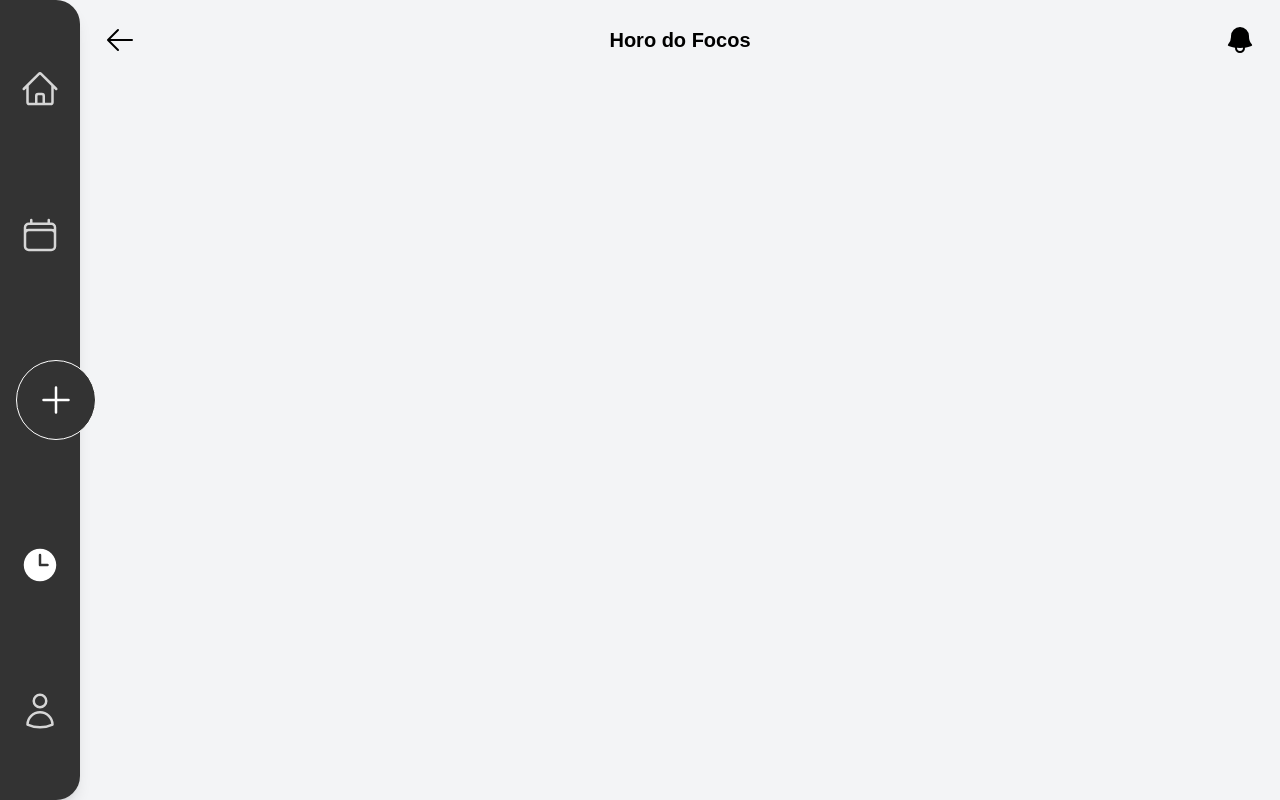
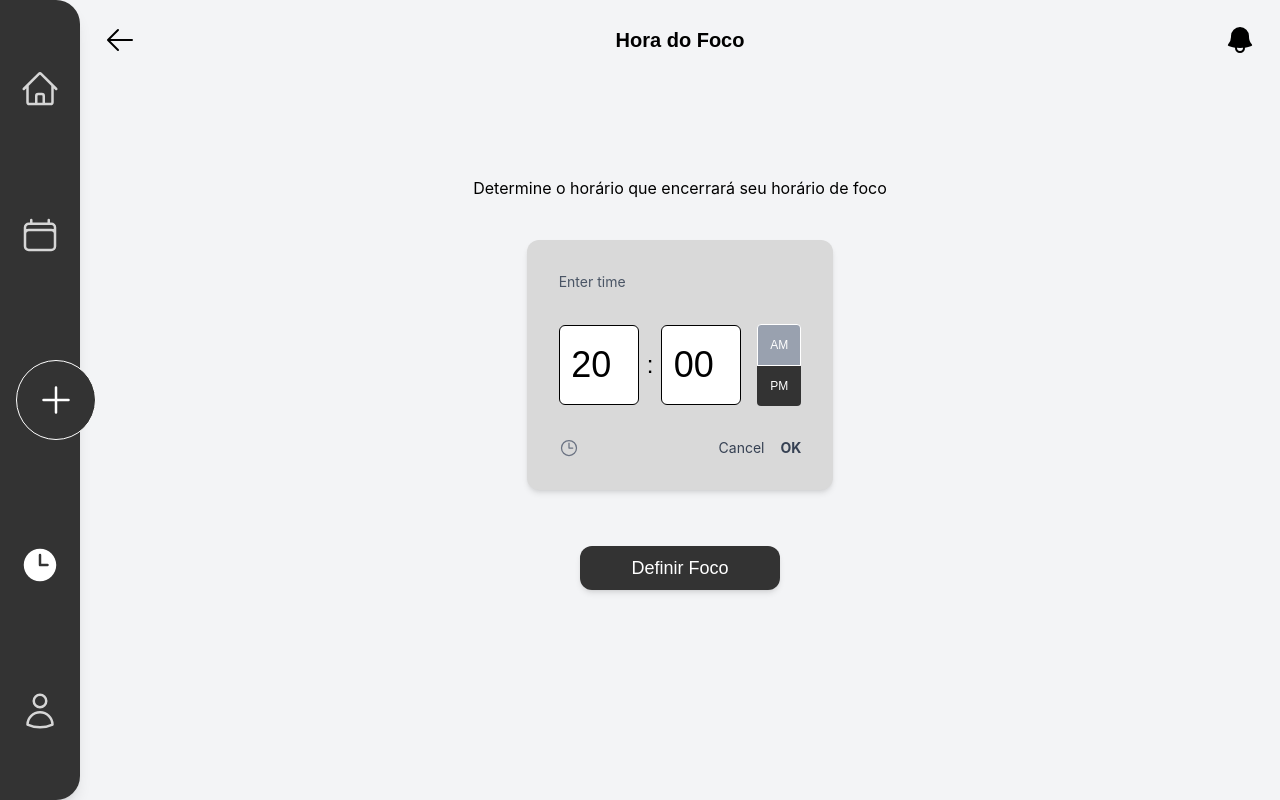
Before and after one commit to antigx/mega-to-do-list-front, a React (Vite) app: page /mega-to-do-list-front/foco in a window 1280 px wide. Built offline with nearby package versions, Linux system fonts and the light colour scheme; a web font is replaced by a local one.

Commit message:
feat: add pagina foco

```diff
--- a/package.json
+++ b/package.json
@@ -21,6 +21,7 @@
     "date-fns": "^4.1.0",
     "react": "^19.1.0",
     "react-circular-progressbar": "^2.2.0",
+    "react-countdown-circle-timer": "^3.2.1",
     "react-dom": "^19.1.0",
     "react-router-dom": "^7.6.0",
     "swiper": "^11.2.6"
--- a/src/App.tsx
+++ b/src/App.tsx
@@ -12,7 +12,7 @@ import type { Task } from "./types/Task";
 import Profile from "./pages/Profile";
 import Notifications from "./pages/Notifications";
 import AddTask from "./pages/AddTask";
-import Cronometer from "./pages/Cronometer";
+import Cronometer from "./pages/Focus";
 
 const tasks: Task[] = [
   {
@@ -123,7 +123,6 @@ function App() {
         >
           <Route path="/" element={<Home />} />
           <Route path="/login" element={<Login />} />
-          /*
           <Route path="/cadastro" element={<SignUp />} /> */
         </Route>
 
--- /dev/null
+++ b/src/components/Cronometer.tsx
@@ -0,0 +1,96 @@
+import { CountdownCircleTimer } from "react-countdown-circle-timer";
+import { PauseIcon } from "@heroicons/react/24/outline";
+import { TrashIcon, ArrowPathIcon, PlayIcon } from "@heroicons/react/24/solid";
+import { useEffect, useState, type Dispatch, type SetStateAction } from "react";
+
+interface CronometerProps {
+  setTime: Dispatch<SetStateAction<number>>;
+  time: number;
+  setPlay: Dispatch<SetStateAction<boolean>>;
+  play: boolean;
+  setShowCronometer: Dispatch<SetStateAction<boolean>>;
+}
+
+export default function Cronometer({
+  setTime,
+  time,
+  setPlay,
+  play,
+  setShowCronometer,
+}: CronometerProps) {
+  const [key, setKey] = useState<number>(0); // Key to force timer reset
+  const [timerSize, setTimerSize] = useState(150); // Default size (mobile)
+
+  useEffect(() => {
+    const handleResize = () => {
+      if (window.innerWidth < 640) setTimerSize(350); // sm
+      else if (window.innerWidth < 768) setTimerSize(300); // md
+      else if (window.innerWidth < 1024) setTimerSize(400); // lg
+      else setTimerSize(500); // xl+
+    };
+
+    handleResize(); // Set initial size
+    window.addEventListener("resize", handleResize);
+    return () => window.removeEventListener("resize", handleResize);
+  }, []);
+
+  const resetTimer = () => {
+    setKey((prevKey) => prevKey + 1); // Change key to force timer remount
+    setPlay(true); // Auto-start on reset
+  };
+  return (
+    <>
+      <CountdownCircleTimer
+        key={key}
+        isPlaying={play}
+        duration={time}
+        colors="#333333"
+        size={timerSize}
+        strokeWidth={15}
+        trailColor="#d9d9d9"
+      >
+        {({ remainingTime }) => {
+          const min = String(Math.floor(remainingTime / 60)).padStart(2, "0");
+          const sec = String(remainingTime % 60).padStart(2, "0");
+          return (
+            <div className="text-3xl sm:text-4xl md:text-5xl font-bold text-gray-800">
+              {`${min}:${sec}`}
+            </div>
+          );
+        }}
+      </CountdownCircleTimer>
+      <div className="flex items-center gap-5">
+        <div
+          onClick={() => {
+            setTime(0);
+            setShowCronometer(false);
+          }}
+          className="p-4 rounded-full border"
+        >
+          <TrashIcon className="w-8" />
+        </div>
+        <div
+          onClick={() => {
+            setPlay(!play);
+          }}
+          className="bg-gray-secondary p-4 rounded-full border"
+        >
+          {play ? (
+            <PauseIcon className="w-12 text-white " />
+          ) : (
+            <PlayIcon className="w-12 text-white" />
+          )}
+        </div>
+        <div
+          onClick={() => {
+            setTime(time);
+            resetTimer();
+          }}
+          className="p-4 rounded-full border"
+        >
+          <ArrowPathIcon className="w-8" />
+        </div>
+      </div>
+    </>
+  );
+}
--- a/src/components/Navbar.tsx
+++ b/src/components/Navbar.tsx
@@ -62,7 +62,6 @@ export default function Navbar() {
           </div>
         )}
       </NavLink>
-      {/* Ícones regulares */}
       <NavLink to="/foco">
         {({ isActive }) => (
           <IconNavbar>
--- /dev/null
+++ b/src/components/TimePicker.tsx
@@ -0,0 +1,98 @@
+import {
+  useState,
+  type Dispatch,
+  type MouseEventHandler,
+  type SetStateAction,
+} from "react";
+import { ClockIcon } from "@heroicons/react/24/outline";
+import Button from "./Button";
+
+export default function TimePicker({
+  handleClickTimer,
+}: {
+  handleClickTimer: (hour: number, minute: number) => void;
+}) {
+  const [hour, setHour] = useState(20);
+  const [minute, setMinute] = useState(0);
+  const [isAM, setIsAM] = useState(false);
+
+  const formatNumber = (num: number) => num.toString().padStart(2, "0");
+
+  const handleHourChange = (e: React.ChangeEvent<HTMLInputElement>) => {
+    let value = parseInt(e.target.value);
+    if (!isNaN(value)) setHour(Math.min(23, Math.max(0, value)));
+  };
+
+  const handleMinuteChange = (e: React.ChangeEvent<HTMLInputElement>) => {
+    let value = parseInt(e.target.value);
+    if (!isNaN(value)) setMinute(Math.min(59, Math.max(0, value)));
+  };
+
+  const toggleAMPM = () => {
+    setIsAM(!isAM);
+    if (hour >= 12) {
+      setHour(hour - 12);
+    } else {
+      setHour(hour + 12);
+    }
+  };
+
+  const handleClick = () => {
+    handleClickTimer(hour, minute);
+  };
+
+  return (
+    <>
+      <h1>Determine o horário que encerrará seu horário de foco</h1>
+      <div className="flex flex-col gap-4 max-w-2/3 h-full rounded-xl bg-gray-primary p-8 shadow-md text-center space-y-4 shadow-inner">
+        <p className="text-sm w-full text-left text-gray-600">Enter time</p>
+        <div className="flex justify-center items-center space-x-2 text-2xl font-family-body">
+          <input
+            type="number"
+            value={formatNumber(hour)}
+            onChange={handleHourChange}
+            className="bg-white w-20 h-20 rounded-md border text-center text-4xl"
+          />
+          <span>:</span>
+          <input
+            type="number"
+            value={formatNumber(minute)}
+            onChange={handleMinuteChange}
+            className="bg-white w-20 h-20 rounded-md border text-center text-4xl"
+          />
+          <div className="ml-2 flex flex-col text-white">
+            <button
+              className={`text-xs p-3 rounded-t ${
+                isAM ? "bg-gray-secondary" : "bg-gray-400 border"
+              }`}
+              onClick={() => {
+                if (!isAM) toggleAMPM();
+              }}
+            >
+              AM
+            </button>
+            <button
+              className={`text-xs p-3 rounded-b ${
+                !isAM ? "bg-gray-secondary " : "bg-gray-400 border"
+              }`}
+              onClick={() => {
+                if (isAM) toggleAMPM();
+              }}
+            >
+              PM
+            </button>
+          </div>
+        </div>
+
+        <div className="flex justify-between items-center text-sm text-gray-700">
+          <ClockIcon className="w-5 h-5 text-gray-500" />
+          <div className="space-x-4">
+            <button className="hover:underline">Cancel</button>
+            <button className="font-bold hover:underline">OK</button>
+          </div>
+        </div>
+      </div>
+      <Button text="Definir Foco" handleClick={handleClick} />
+    </>
+  );
+}
--- a/src/pages/AddTask.tsx
+++ b/src/pages/AddTask.tsx
@@ -1,5 +1,9 @@
 import Header from "../components/Header";
 
 export default function AddTask() {
-  return <Header text="Adicionar Tarefa" />;
+  return (
+    <>
+      <Header text="Adicionar Tarefa" />
+    </>
+  );
 }
--- a/src/pages/Cronometer.tsx
+++ /dev/null
@@ -1,5 +0,0 @@
-import Header from "../components/Header";
-
-export default function Cronometer() {
-  return <Header text="Horo do Focos" />;
-}
--- a/src/pages/Dashboard.tsx
+++ b/src/pages/Dashboard.tsx
@@ -2,7 +2,7 @@ import GroupTask from "../components/GroupTask";
 import TodayTasks from "../components/TodayTasks";
 import type { Task } from "../types/Task";
 import profileImage from "../assets/profile.jpg";
-import { CarouselTasks } from "../components/CarouselTaks";
+import { CarouselTasks } from "../components/Carousels";
 import { ButtonNotification } from "../components/Button";
 
 export default function Dashboard({ tasks }: { tasks: Task[] }) {
--- /dev/null
+++ b/src/pages/Focus.tsx
@@ -0,0 +1,36 @@
+import Header from "../components/Header";
+import { useEffect, useState } from "react";
+import TimePicker from "../components/TimePicker";
+import Cronometer from "../components/Cronometer";
+
+export default function Focus() {
+  const [time, setTime] = useState<number>(30);
+  const [showCronometer, setShowCronometer] = useState(false);
+  const [play, setPlay] = useState<boolean>(false);
+
+  // Update size on window resize
+
+  const handleClickTimer = (hour: number, minute: number) => {
+    setTime(hour * 60 + minute);
+    setShowCronometer(true);
+    setPlay(true);
+  };
+  return (
+    <>
+      <Header text="Hora do Foco" />
+      <div className="flex flex-col gap-10 items-center justify-evenly w-full py-30">
+        {!showCronometer ? (
+          <TimePicker handleClickTimer={handleClickTimer} />
+        ) : (
+          <Cronometer
+            setTime={setTime}
+            time={time}
+            setPlay={setPlay}
+            play={play}
+            setShowCronometer={setShowCronometer}
+          />
+        )}
+      </div>
+    </>
+  );
+}
--- a/src/pages/SignUp.tsx
+++ b/src/pages/SignUp.tsx
@@ -4,7 +4,7 @@ import Button, { ButtonBack } from "../components/Button";
 
 export default function Cadastro() {
   return (
-    <div className="flex flex-col gap-4 justify-between items-center w-full my-4 mx-10 py-20 md:mx-50 h-full">
+    <div className="flex flex-col gap-4 justify-between items-center w-full my-4 mx-10 py-20 md:mx-50">
       <span className="w-full flex justify-start">
         <ButtonBack />
       </span>
--- a/src/pages/Tasks.tsx
+++ b/src/pages/Tasks.tsx
@@ -3,7 +3,7 @@ import {
   CarouselDays,
   CarouselFilterTasks,
   type TaskFilter,
-} from "../components/CarouselTaks";
+} from "../components/Carousels";
 import { TaskCard } from "../components/TaskCard";
 import type { Task } from "../types/Task";
 import Header from "../components/Header";
```
Also changed, not shown: src/components/Carousels.tsx (renamed from src/components/CarouselTaks.tsx), 1 other file (tests, documents, lock files or other folders).
